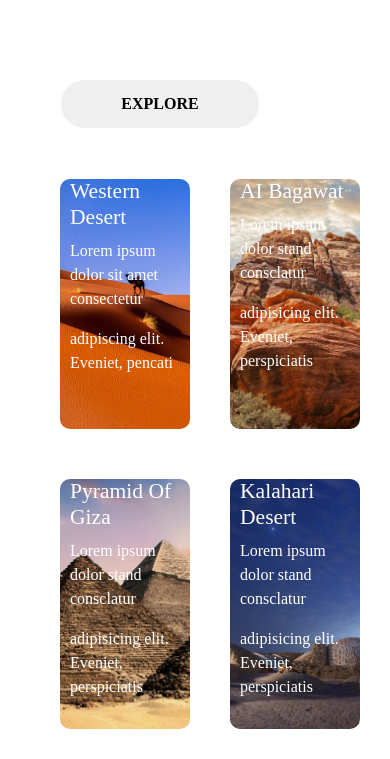
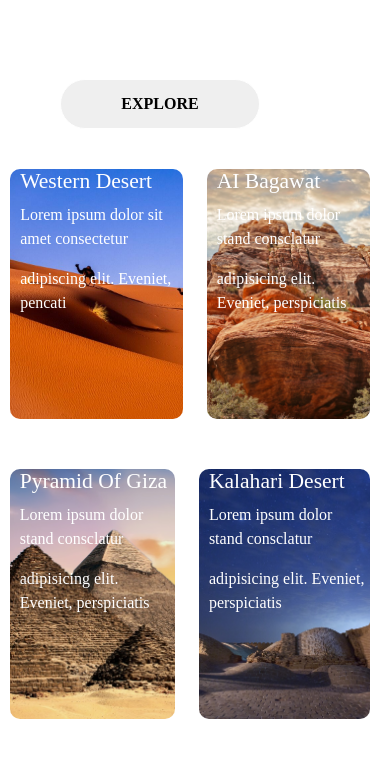
Before and after one commit to CSS3-Mastery/h-6, a plain HTML site: page index.html in a window 390 px wide. Shown: the part 502-1261 px from the top of the page. Drawn offline with nearby package versions, Linux system fonts and the light colour scheme.

Commit message:
first commit

```diff
--- a/index.html
+++ b/index.html
@@ -64,33 +64,39 @@
         <p>Lorem ipsum dolor sit amet consectetur adipisicing elit.</p>
         <button class="explore-btn">EXPLORE</button>
       </div>
-      <div
-        style="flex: 1; padding: 10px; display: flex; flex-direction: column"
+      <div class="right"
       >
         <div class="img-right">
-
+          <a href="./index.html">
             <div class="images" id="img-1">
               <h4>Western Desert</h4>
               <p>Lorem ipsum dolor sit amet consectetur</p>
               <p>adipiscing elit. Eveniet, pencati</p>
-          </div>
-          <div class="images" id="img-2">
+            </div></a
+          >
+          <a href="./index.html"
+            ><div class="images" id="img-2">
               <h4>AI Bagawat</h4>
               <p>Lorem ipsum dolor stand consclatur</p>
               <p>adipisicing elit. Eveniet, perspiciatis</p>
-          </div>
+            </div></a
+          >
         </div>
         <div class="img-right">
-          <div class="images" id="img-3">
+          <a href="./index.html"
+            ><div class="images" id="img-3">
               <h4>Pyramid Of Giza</h4>
               <p>Lorem ipsum dolor stand consclatur</p>
               <p>adipisicing elit. Eveniet, perspiciatis</p>
-          </div>
-          <div class="images" id="img-4">
+            </div></a
+          >
+          <a href="./index.html"
+            ><div class="images" id="img-4">
               <h4>Kalahari Desert</h4>
               <p>Lorem ipsum dolor stand consclatur</p>
               <p>adipisicing elit. Eveniet, perspiciatis</p>
-          </div>
+            </div></a
+          >
         </div>
       </div>
     </div>
--- a/style.css
+++ b/style.css
@@ -43,6 +43,9 @@ body {
   display: flex;
   flex: 1;
 }
+.img-right a {
+  text-decoration: none;
+}
 .images {
   flex: 1;
   margin: 20px;
@@ -59,12 +62,18 @@ body {
   margin-left: 50px;
   margin-top: 30px;
 }
+#img-1:hover {
+  margin-top: 25px;
+}
 #img-2 {
   background-image: url(./img/pic-2.png);
   width: 230px;
   height: 250px;
   border-radius: 10px;
   margin-top: 30px;
+}
+#img-2:hover {
+  margin-top: 25px;
 }
 #img-3 {
   background-image: url(./img/pic-3.png);
@@ -74,12 +83,18 @@ body {
   margin-left: 50px;
   margin-top: 30px;
 }
+#img-3:hover {
+  margin-top: 25px;
+}
 #img-4 {
   background-image: url(./img/pic-4.png);
   width: 230px;
   height: 250px;
   border-radius: 10px;
   margin-top: 30px;
+}
+#img-4:hover {
+  margin-top: 25px;
 }
 .left p {
   font-size: 20px;
@@ -101,11 +116,20 @@ body {
   .main {
     display: block;
   }
-  .images {
-    margin: 20px;
-    border-radius: 20px;
-    background-size: cover;
-    background-repeat: no-repeat;
-    color: white;
+  #img-1 {
+    margin-left: 5%;
+    width: auto;
+  }
+  #img-2 {
+    margin-left: 2%;
+    width: auto;
+  }
+  #img-3 {
+    margin-left: 5%;
+    width: auto;
+  }
+  #img-4 {
+    margin-left: 2%;
+    width: auto;
   }
 }
```
Lines whose indentation alone changed are shown as unchanged.
